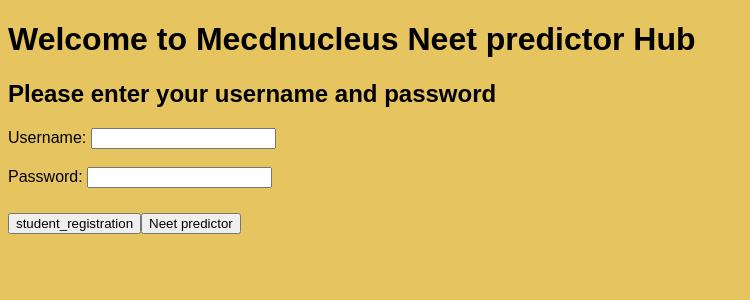
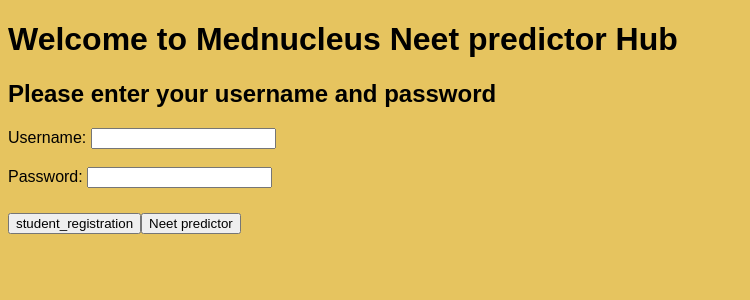
Before and after one commit to hare2698/Mednucleus-neet-predictor, a Flask app: page / in a window 1280 px wide. Shown: the top 300 px of the page, without its empty margins (0-750 px from the left). Run offline with Flask 3, Linux system fonts and the light colour scheme.

Commit message:
Update welcome.html
MedNucleus Typo correction

```diff
--- a/templates/welcome.html
+++ b/templates/welcome.html
@@ -10,7 +10,7 @@
                 </ul>
             {% endif %}
         {% endwith %}
-    <h1>Welcome to Mecdnucleus Neet predictor Hub</h1>
+    <h1>Welcome to Mednucleus Neet predictor Hub</h1>
     <h2>Please enter your username and password</h2>
     <div class="popup">
         <form action="/login" method="post">
```
